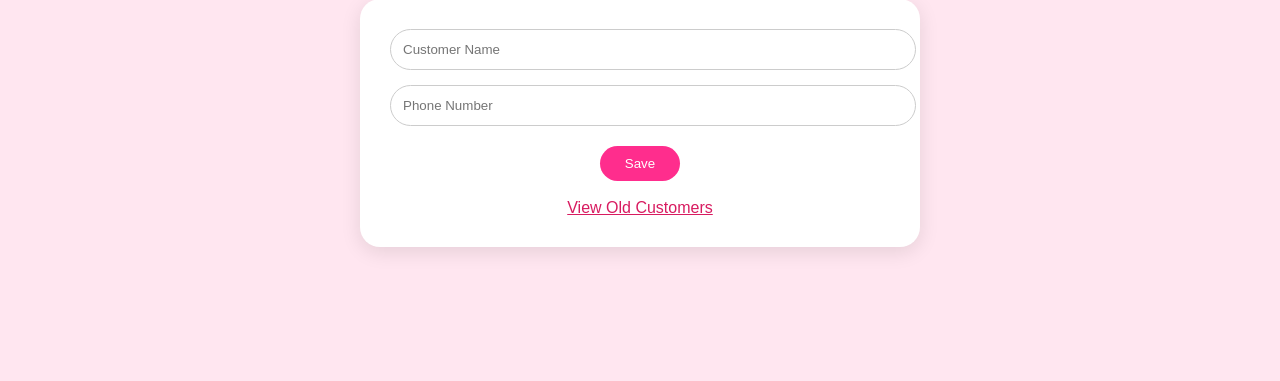
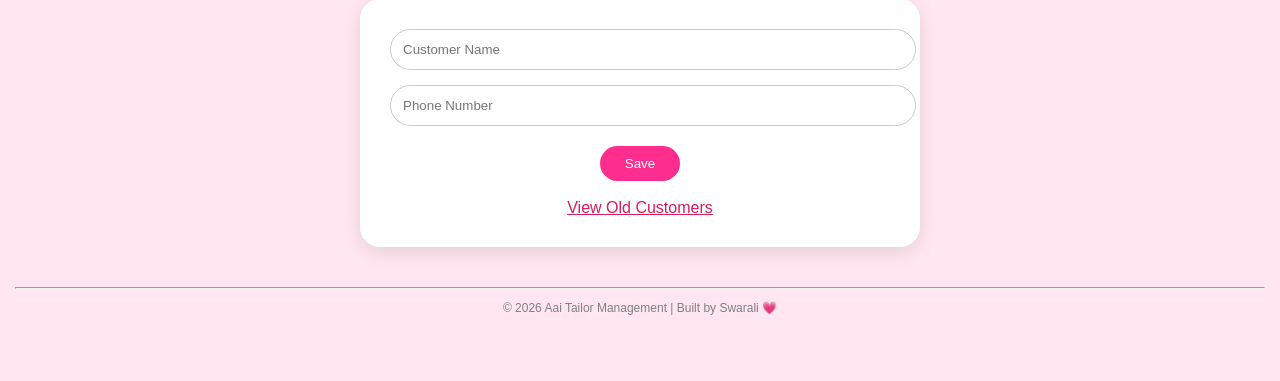
Before and after one commit to swarali-more/aai-tailor-management, a Django app: page /add-customer/ in a window 1280 px wide. Shown: the part 145-526 px from the top of the page. Run offline with Django 5.2, Linux system fonts and the light colour scheme.

Commit message:
ui: added simple footer section

```diff
--- a/templates/base.html
+++ b/templates/base.html
@@ -45,6 +45,10 @@
     <div class="main-container">
         <h1>🧵 Aai Tailor</h1>
         {% block content %}{% endblock %}
+        <hr style="margin-top:40px;">
+        <p style="text-align:center; font-size:12px; color:gray;">
+            © 2026 Aai Tailor Management | Built by Swarali 💗
+        </p>
     </div>
 </body>
 </html>
```
